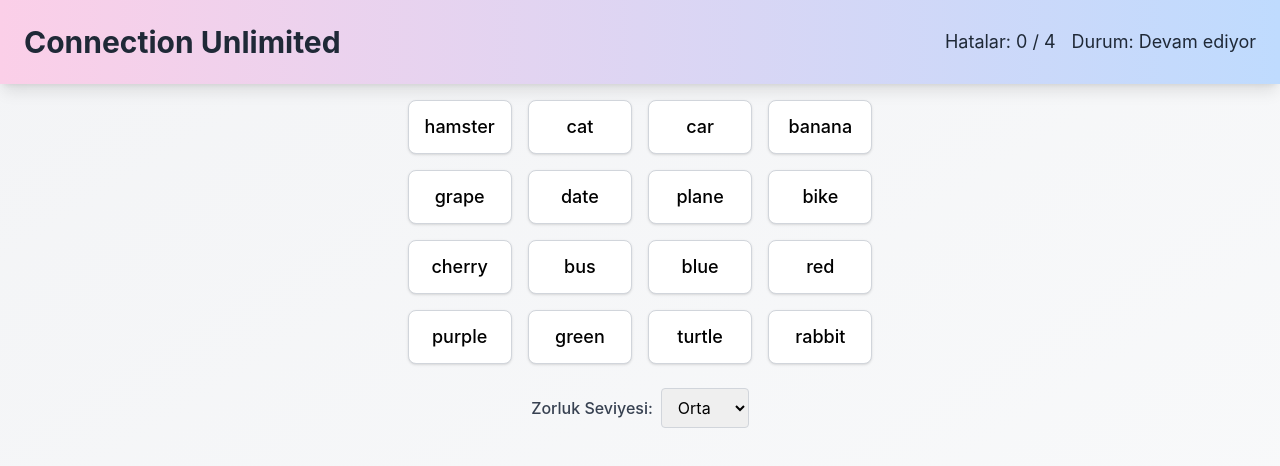
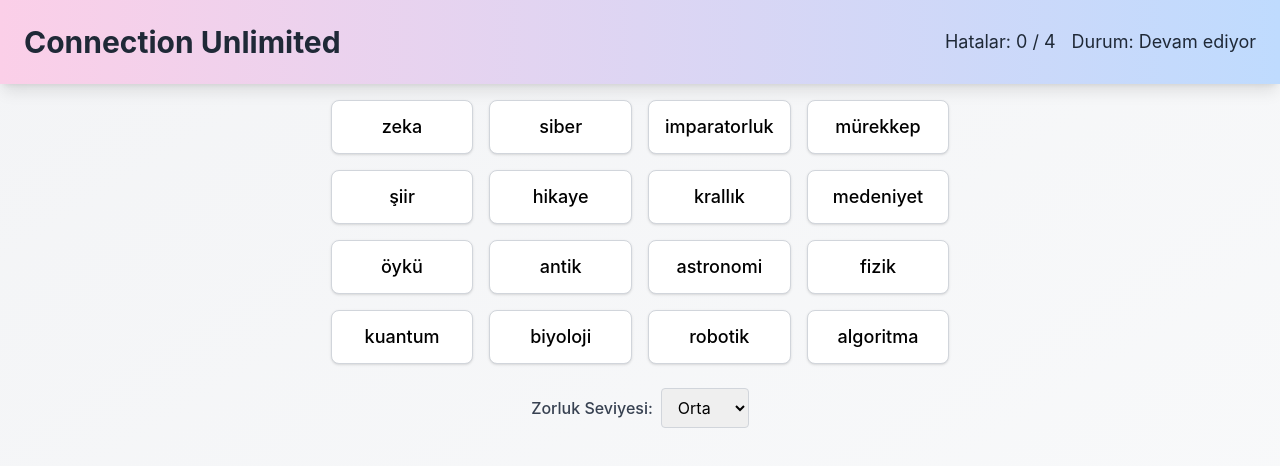
Before and after one commit to Heminyildiz/ConnectionWords, a React (Create React App) app: page / in a window 1280 px wide. Shown: the top 466 px of the page. Built offline with nearby package versions, Linux system fonts and the light colour scheme.

Commit message:
Update App.jsx

```diff
--- a/src/App.jsx
+++ b/src/App.jsx
@@ -3,14 +3,14 @@ import Header from './components/Header';
 import WordButton from './components/WordButton';
 import DifficultySelector from './components/DifficultySelector';
 
-// Kelime havuzu: Her anahtar bir grup ve değerleri o gruba ait kelimeler
+// Genişletilmiş ve daha zor kelime havuzu (öneri: bu havuzu dış bir API'den veya JSON dosyasından dinamik olarak da çekebilirsin)
 const WORD_POOL = {
-  1: ["apple", "banana", "cherry", "date", "fig", "grape", "melon"],
-  2: ["car", "bus", "train", "plane", "bike", "ship", "scooter"],
-  3: ["red", "blue", "green", "yellow", "purple", "orange", "pink"],
-  4: ["cat", "dog", "mouse", "rabbit", "hamster", "parrot", "turtle"],
-  5: ["spring", "summer", "autumn", "winter", "monsoon", "rainy", "dry"],
-  6: ["piano", "guitar", "violin", "drum", "flute", "saxophone", "trumpet"]
+  1: ["mürekkep", "defter", "hikaye", "şiir", "roman", "öykü"],
+  2: ["imparatorluk", "devrim", "medeniyet", "krallık", "savaş", "antik"],
+  3: ["kuantum", "biyoloji", "astronomi", "fizik", "kimya", "nükleer"],
+  4: ["yapay", "zeka", "robotik", "algoritma", "blokzinciri", "siber"],
+  5: ["dağ", "nehir", "ova", "göl", "kıyı", "adalar"],
+  6: ["senfoni", "opera", "keman", "piyano", "ritim", "melodi"],
 };
 
 // Zorluk ayarları: hata limiti
@@ -37,13 +37,14 @@ function generateGameWords() {
   let words = [];
   let idCounter = 1;
   selectedGroupKeys.forEach((groupKey) => {
-    // Seçilen gruptan rastgele 4 kelime seç
-    const wordsForGroup = shuffleArray([...WORD_POOL[groupKey]]).slice(0, 4);
+    // Seçilen gruptan rastgele 4 kelime seç (eğer yeterli kelime yoksa, havuzun tamamını kullan)
+    const groupWords = [...WORD_POOL[groupKey]];
+    const wordsForGroup = shuffleArray(groupWords).slice(0, 4);
     wordsForGroup.forEach((word) => {
       words.push({
         id: idCounter++,
         text: word,
-        group: groupKey,  // grubu sakla
+        group: groupKey,  // Kelimenin ait olduğu grubu sakla
         solved: false,
       });
     });
@@ -94,11 +95,9 @@ const App = () => {
         );
         setWords(updatedWords);
         setSelectedWordIds([]);
-        // Başarı animasyonu/sesi eklenebilir
       } else {
         // Yanlış seçim: hata sayısını artır
         setErrorCount(prev => prev + 1);
-        // Hata animasyonu gösterilebilir
         setTimeout(() => {
           setSelectedWordIds([]);
         }, 500);
@@ -115,13 +114,22 @@ const App = () => {
     }
   }, [errorCount, words, errorLimit]);
 
+  useEffect(() => {
+    // Eğer oyun kazanıldıysa, otomatik olarak yeni bir oyun başlat (2 saniye sonra)
+    if (gameStatus === "won") {
+      const timer = setTimeout(() => {
+        startNewGame();
+      }, 2000);
+      return () => clearTimeout(timer);
+    }
+  }, [gameStatus]);
+
   return (
     <div className="min-h-screen bg-gradient-to-br from-gray-100 to-gray-50 font-sans animate-fadeIn">
       <Header
         errorCount={errorCount}
         errorLimit={errorLimit}
         gameStatus={gameStatus}
-        onNewGame={startNewGame}
         difficulty={difficulty}
       />
       <div className="p-4 flex flex-col items-center">
@@ -129,7 +137,7 @@ const App = () => {
           <div className="mb-4 text-red-600 text-2xl font-bold">Oyun Bitti! Hata limitini aştınız.</div>
         )}
         {gameStatus === "won" && (
-          <div className="mb-4 text-green-600 text-2xl font-bold">Tebrikler! Oyunu kazandınız!</div>
+          <div className="mb-4 text-green-600 text-2xl font-bold">Tebrikler! Yeni kelimeler hazırlanıyor...</div>
         )}
         <div className="grid grid-cols-4 gap-4">
           {words.map(word => (
```
